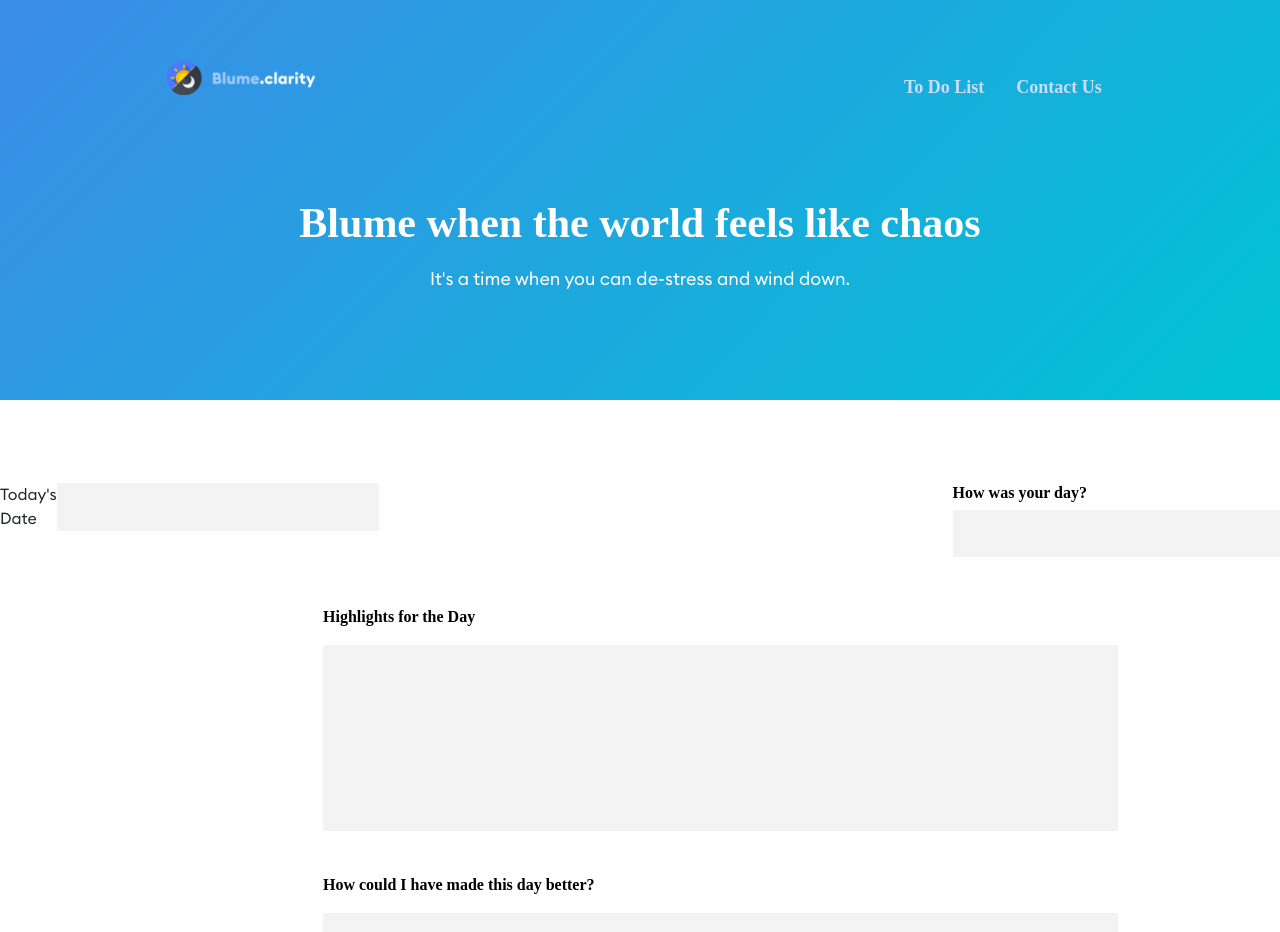
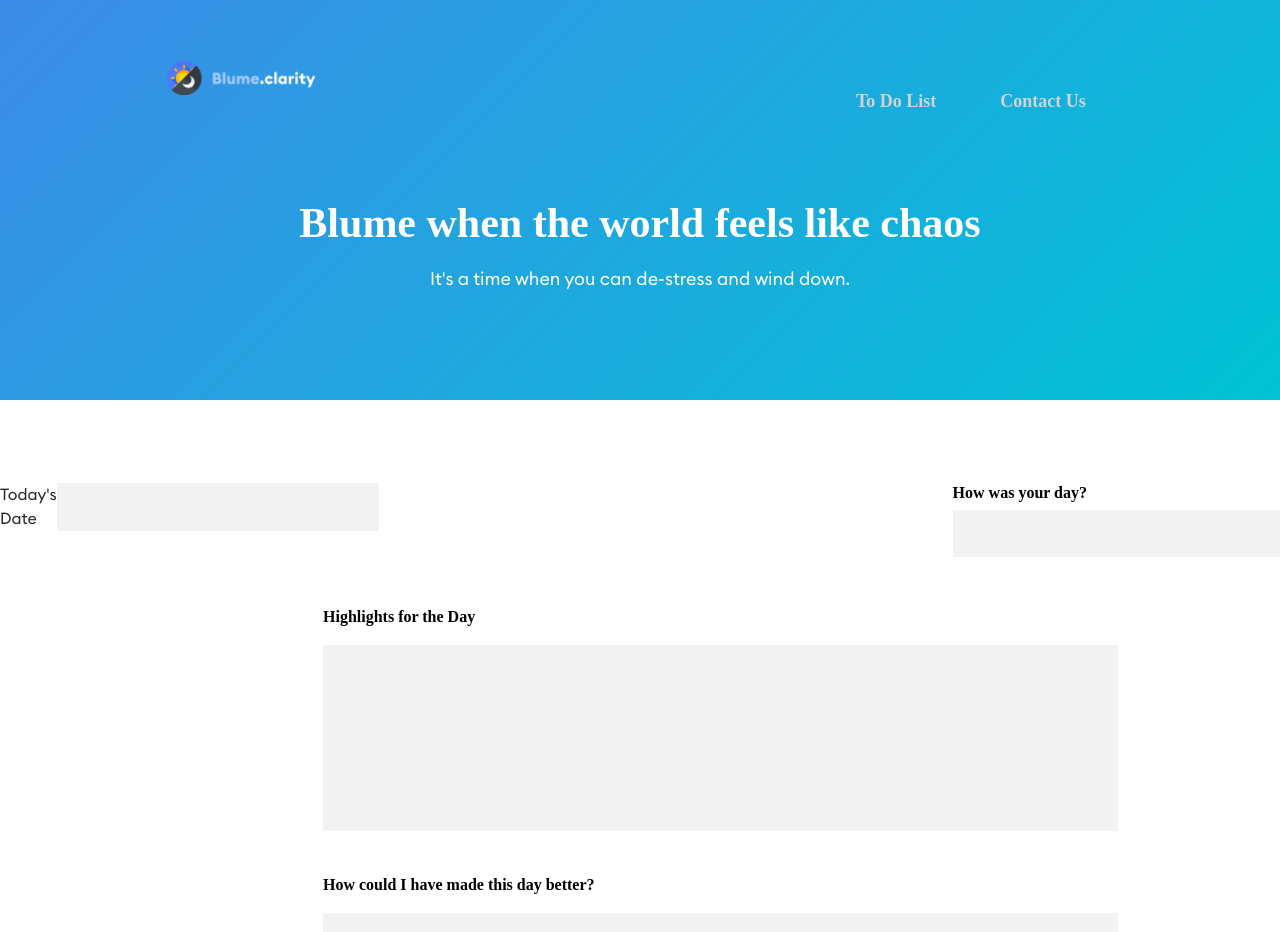
Before and after one commit to geerma/Bloom, a React (Create React App) app: page /home in a window 1280 px wide. Shown: the top 932 px of the page. Built offline with nearby package versions, Linux system fonts and the light colour scheme; the HTML template or start-up script is replaced by a standard one; a web font is replaced by a local one.

Commit message:
contacts

```diff
--- a/src/components/Form.js
+++ b/src/components/Form.js
@@ -1,5 +1,5 @@
 import PropTypes from 'prop-types'
-import { useHistory } from 'react-router-dom';
+import { useHistory, Link } from 'react-router-dom';
 
 import React, { useState } from 'react'
 import { auth } from './Firebase';
@@ -45,8 +45,8 @@ const Form = () => {
            </div>
            <div className='navbarContainer2'>
            <ul>
-               <li><a>Contact Us</a></li>
-               <li><a>To Do List</a></li>
+            <li><a><Link to="/home">Contact Us</Link></a></li>
+            <li><a><Link to="/todolist">To Do List</Link></a></li>
 
            </ul>
            </div>
```
